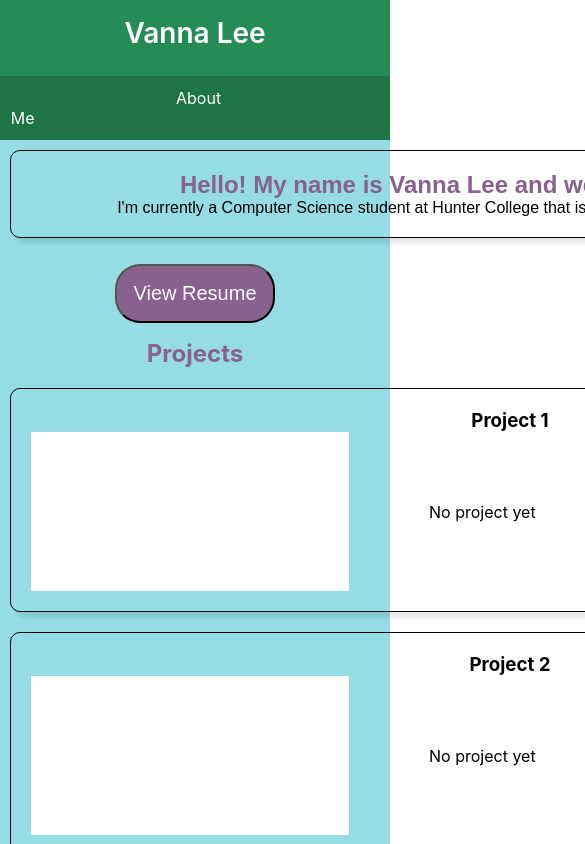
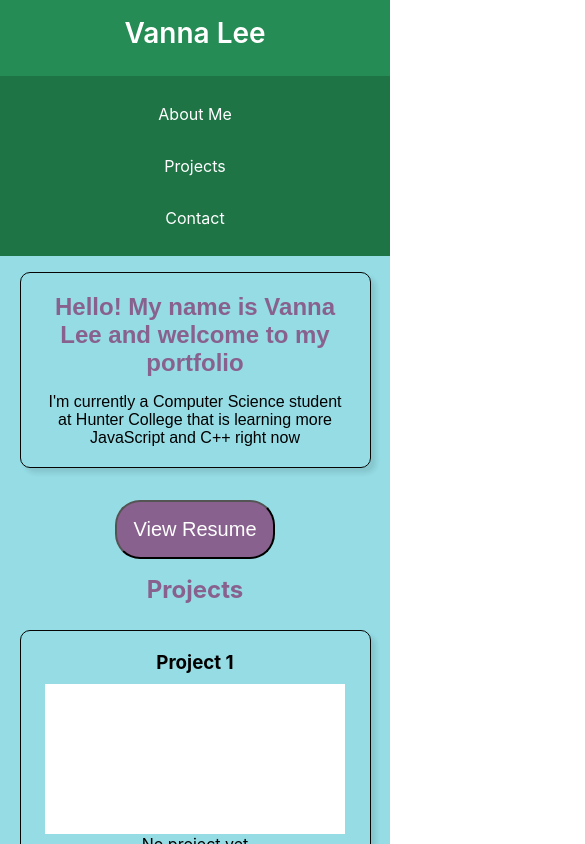
Before and after one commit to leevanna659/leevanna659.github.io, a React (Create React App) app: page / in a window 390 px wide. Shown: the top 844 px of the page, 585 px wide, since content can reach past the window. Built offline with nearby package versions, Linux system fonts and the light colour scheme.

Commit message:
mobile view

```diff
--- a/src/App.css
+++ b/src/App.css
@@ -8,12 +8,9 @@
 .App{
     text-align: center;
 
-
 }
 
-/* NavBar */
 
-/* Title*/
 .name {
   background-color: #248C54;
   padding: 1rem 0;
@@ -26,13 +23,13 @@
   font-size: 1.75rem;
 }
 
-/* navbar  */
+
 .navbar {
   background-color: #1f7446;
   padding: 0.75rem 0;
 }
 
-/* Nav list options */
+
 .navbar ul {
   display: flex;
   justify-content: space-around;
@@ -55,13 +52,13 @@
 }
 
 
-/* AboutMe */
+
 #about{
     background-color: #95DCE4;
 }
 
 
-/* Contact */
+
 
 .footer{
   background-color: #1f7446;
@@ -73,9 +70,10 @@
    border-radius: 10px;
    box-shadow: 5px 5px 5px hsla(0, 0%, 0%, 0.1) ;
    padding: 20px;
-   margin: 10px;
+   margin: 10px auto;
    text-align: center;
-   width: 1000px;
+   width:100%;
+   max-width: 1000px;
    display: inline-block;
 
 }
@@ -85,7 +83,7 @@
   font-family: Arial, sans-serif;
   margin: 0;
   color: #89618E;
-
+  padding-bottom: 1rem;
 }
 
 .card .card-text{
@@ -143,11 +141,52 @@
 }
 
 .project-image{
-  width:500x;
+  width:490px;
   height:auto;
   margin-right:5rem;
+  margin-top: 1rem;
 }
 
-@media (min-width:675px){
+@media (max-width:768px){
+  h3{
+    margin-bottom:10px;
+  }
+
+  .card{
+    width:90%;
+    margin:1rem auto;
+  }
+
+  .project-content{
+    flex-direction:column;
+    text-align:center;
+  }
+
+  .project-image{
+    width:100%;
+    max-width:300px;
+    margin:0 auto;
+  }
+
+
+  .navbar ul {
+  flex-direction: column;
+  align-items:center;
 
 }
+
+.navbar li{
+
+  width:100%;
+
+}
+
+.navbar a {
+  display:block;
+padding: 1rem;
+width:100%;
+text-align:center;
+
+
+}
+}
```
